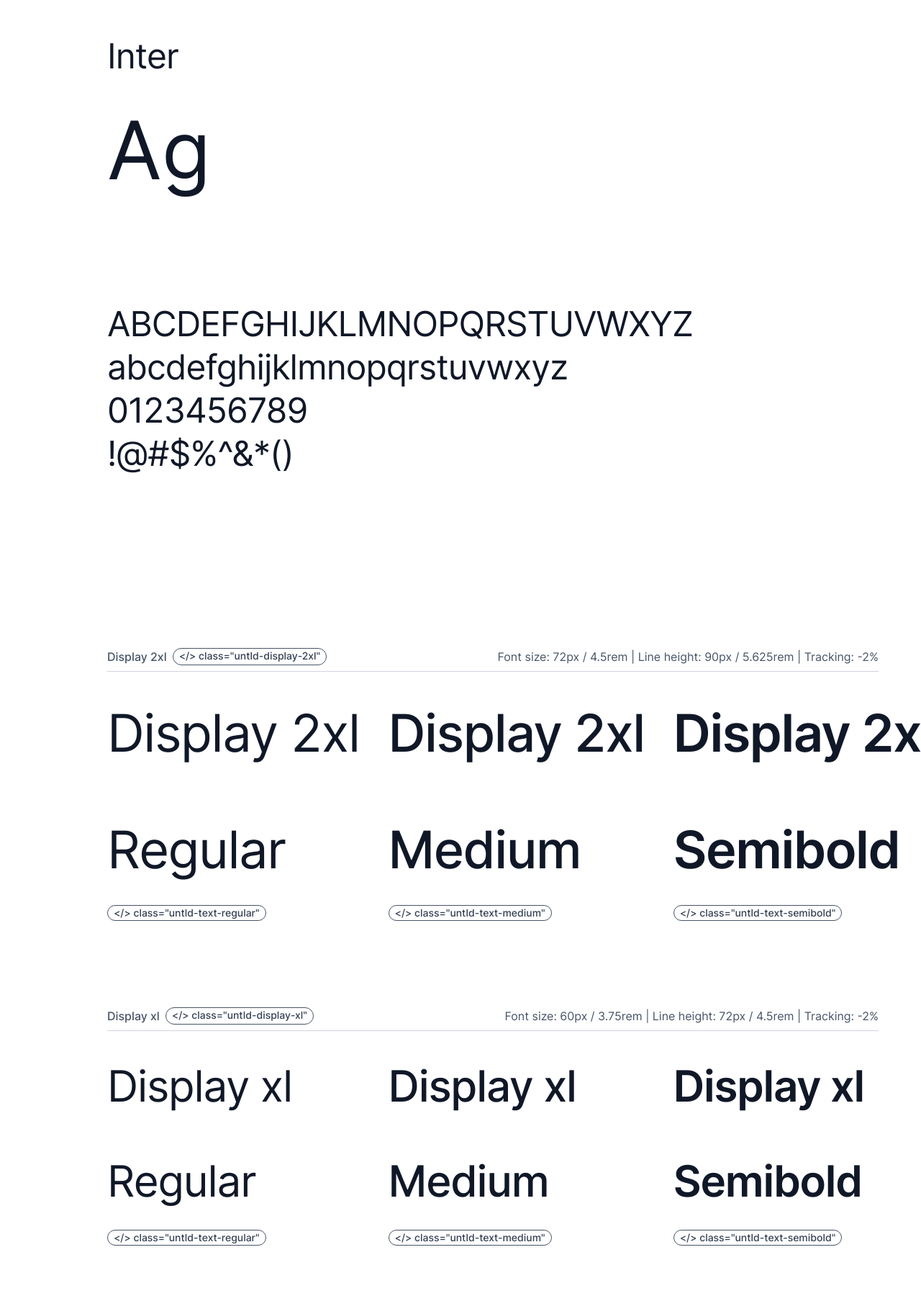
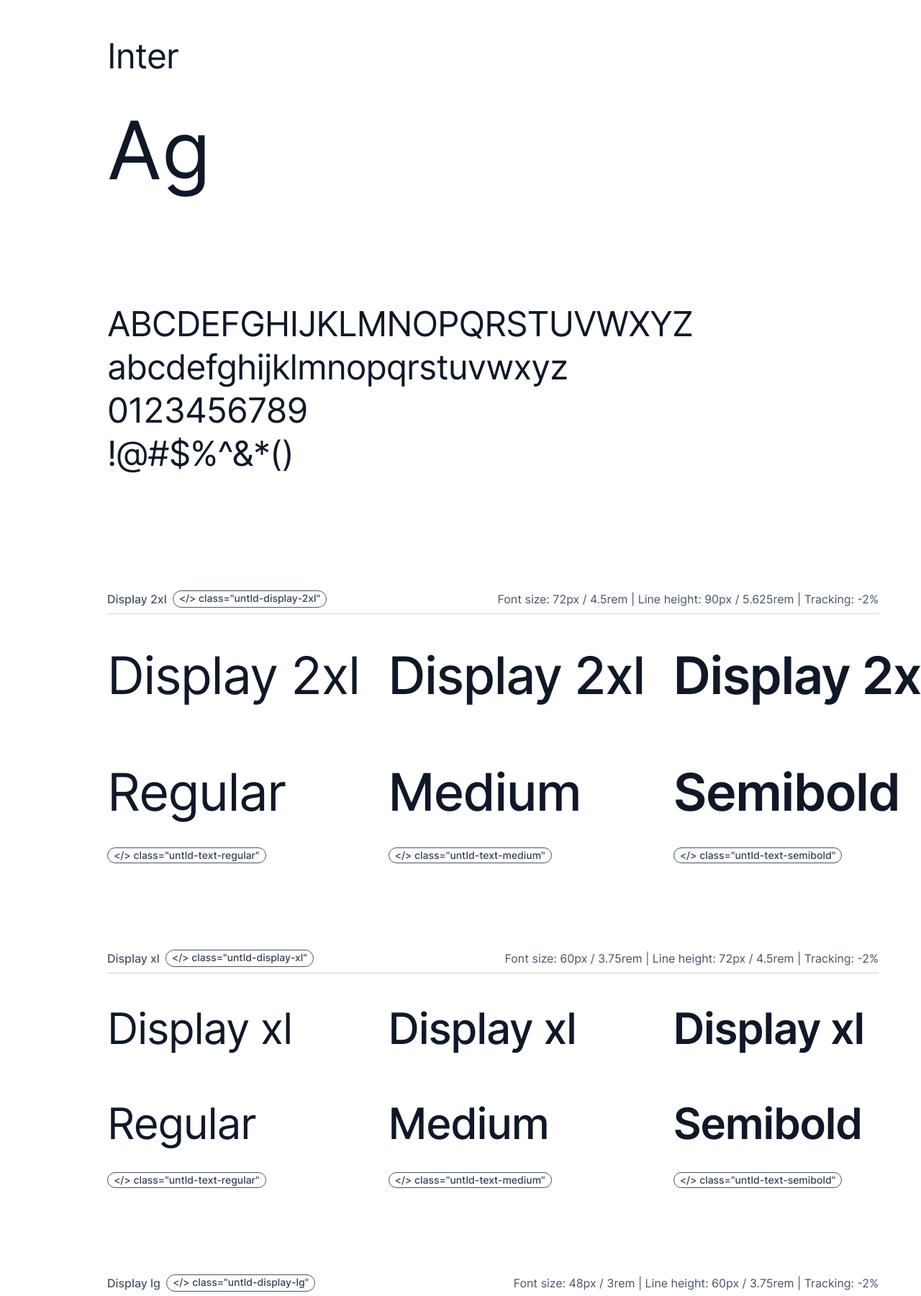
Before and after one commit to benjaminpreiss/untitled-ui-components, a SvelteKit app: page /typography in a window 1280 px wide. Shown: the part 120-1920 px from the top of the page at 72% size. Built offline with nearby package versions, Linux system fonts and the light colour scheme.

Commit message:
Update +page.svelte

```diff
--- a/src/routes/typography/+page.svelte
+++ b/src/routes/typography/+page.svelte
@@ -96,7 +96,7 @@
 	</p>
 </div>
 
-<div class="w-full my-[15rem] inline-block overflow-hidden pl-[9.31rem]">
+<div class="w-full my-[10rem] inline-block overflow-hidden pl-[9.31rem]">
 	<div class="grid grid-cols-min gap-10 overflow-x-scroll relative">
 		{#each data as item}
 			<div
```
